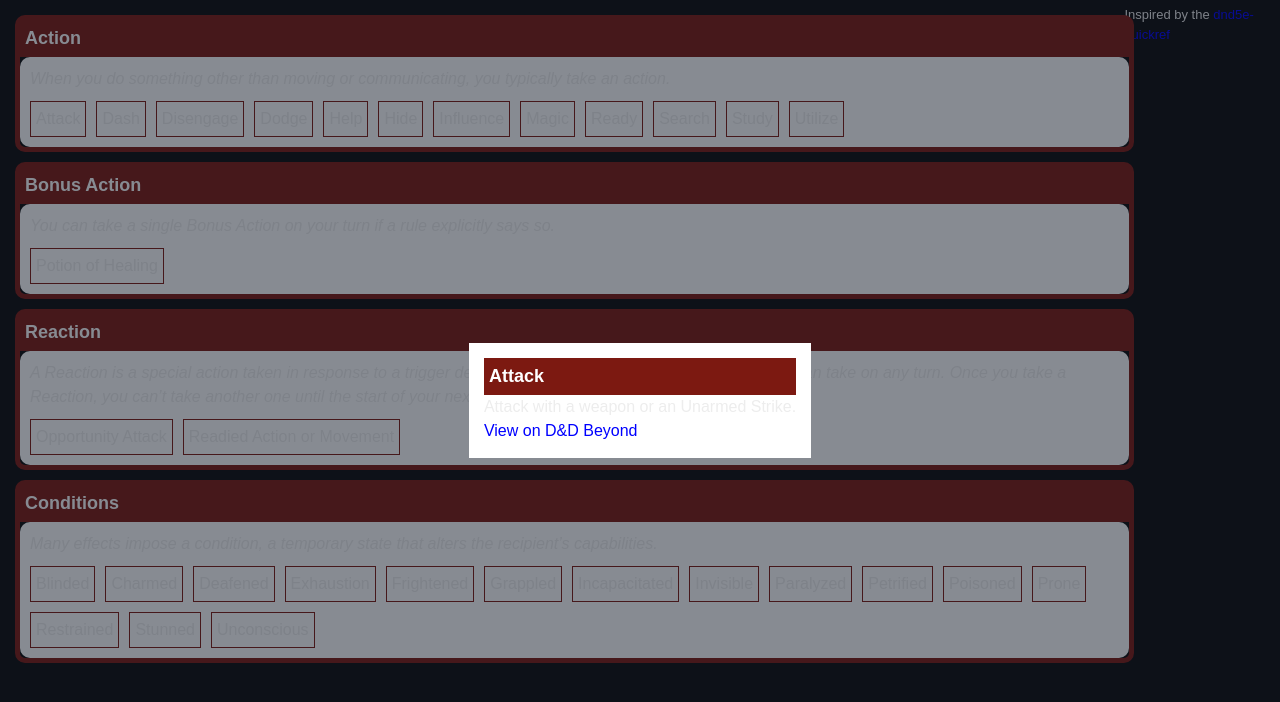
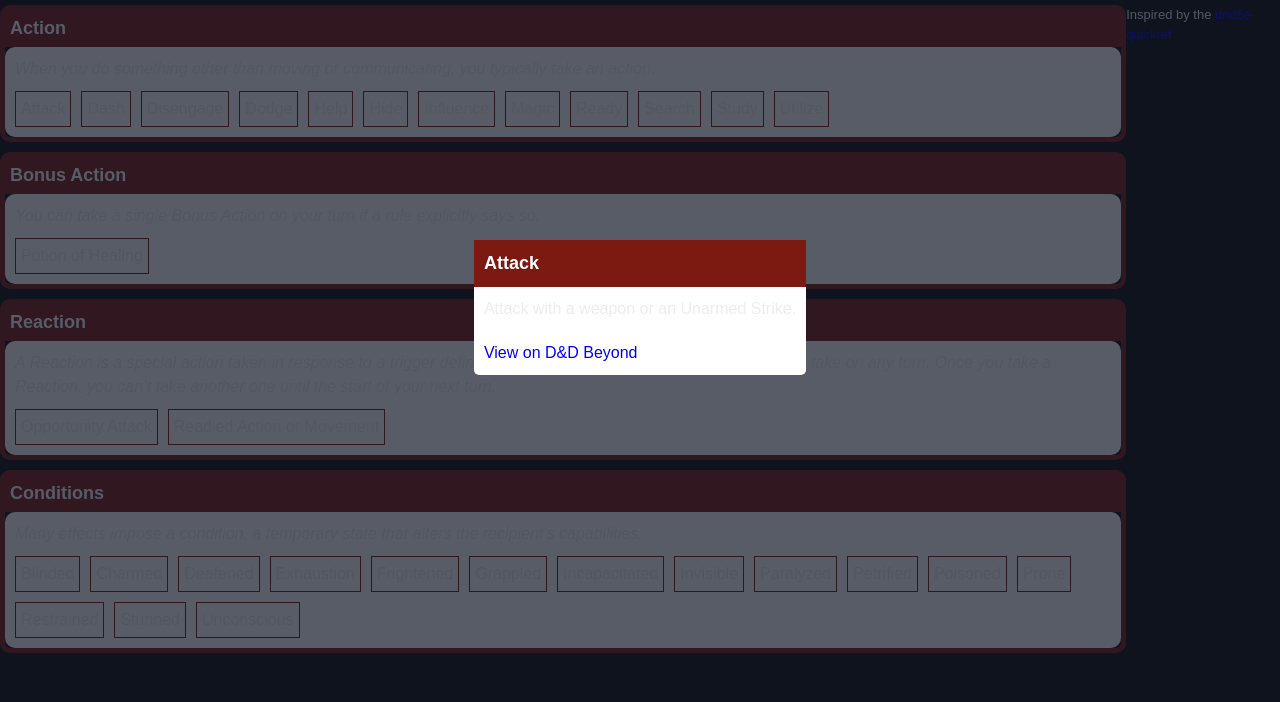
Before and after one commit to jennygrahamjones/5e, a Next.js app: page /5e/ in a window 1280 px wide. Both pictures are taken after a click on the element "Attack". Shown: the top 702 px of the page. Built offline with nearby package versions, Linux system fonts and the light colour scheme.

Commit message:
Some styling tweaks

```diff
--- a/app/container.css
+++ b/app/container.css
@@ -3,7 +3,7 @@
     border-color: rgb(124, 25, 17);
     border-width: thick;
     border-radius: 10px;
-    margin: 10px;
+    margin-bottom: 10px;
     position: relative;
     height: fit-content;
 }
@@ -39,7 +39,13 @@ h1 {
   }
 
   .modal-content {
+    border-radius: 5px;
+    margin-top: 30vh;
     position:relative;
     background-color: white;
-    padding: 15px;
+    max-width: 50vw;
+
+    h1, p {
+      padding: 10px
+    }
   }
--- a/app/container.tsx
+++ b/app/container.tsx
@@ -21,7 +21,7 @@ const Item = ({ name, summary, ddbLink }: ContainerItem) => {
       </div>
       {showModal && (
         <div
-          className="fixed inset-0 flex flex-col justify-center items-center bg-gray-900 bg-opacity-50 z-50 modal"
+          className="fixed inset-0 flex flex-col items-center bg-gray-900 bg-opacity-70 z-50 modal"
           onClick={() => setShowModal(false)}
         >
           <div className="modal-content">
@@ -54,9 +54,11 @@ export const Container = ({ title, description, contents }: ContainerProps) => {
         <h1>{title}</h1>
         <div className="container-body">
           <p className="description">{description}</p>
-          {contents?.map((item) => {
-            return <Item key={contents.indexOf(item)} {...item} />;
-          })}
+          {contents
+            ?.sort((a, b) => (a.name > b.name ? 1 : -1))
+            .map((item) => {
+              return <Item key={contents.indexOf(item)} {...item} />;
+            })}
         </div>
       </div>
     </>
--- a/app/globals.css
+++ b/app/globals.css
@@ -17,7 +17,7 @@ body {
   color: var(--foreground);
   background: var(--background);
   font-family: Arial, Helvetica, sans-serif;
-  margin: 5px;
+  margin-top: 5px;
   display: flex;
   justify-content: center;
   align-content: center;
@@ -28,10 +28,6 @@ body {
   display: flex;
   justify-content: center;
   align-content: center;
-
-  a {
-    color: blue;
-  }
 }
 
 @layer utilities {
```
Also changed, not shown: 3 other files (tests, documents, lock files or other folders).
